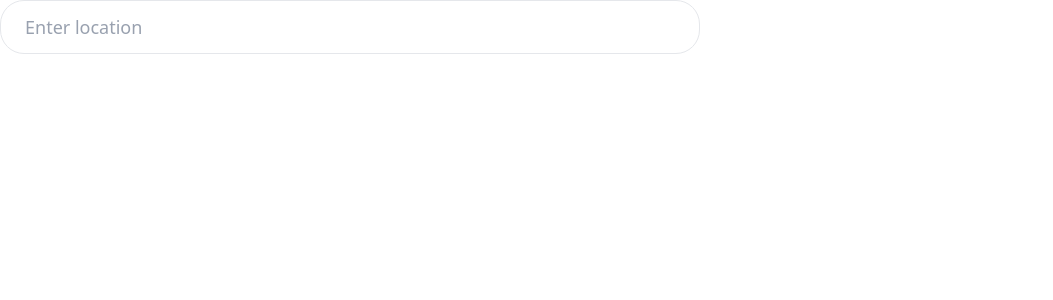
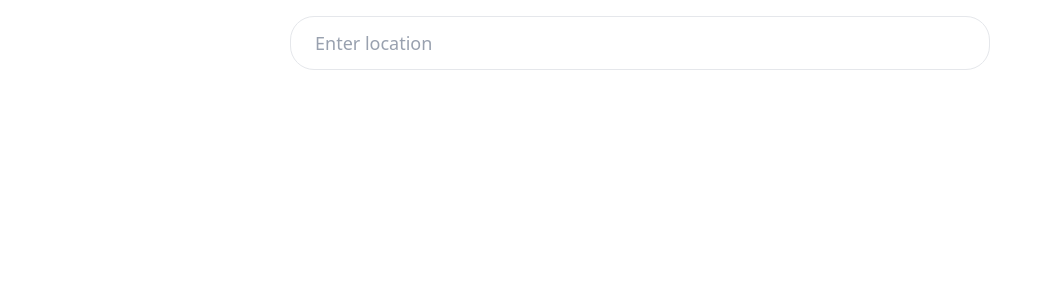
Before and after one commit to DritanR/weather-app, a React (Vite) app: page / in a window 1280 px wide. Shown: the top 300 px of the page, without its empty margins (0-1053 px from the left). Built offline with nearby package versions, Linux system fonts and the light colour scheme.

Commit message:
Implemented react router dom and also displayed api data

```diff
--- a/package.json
+++ b/package.json
@@ -14,6 +14,7 @@
     "axios": "^1.10.0",
     "react": "^19.1.0",
     "react-dom": "^19.1.0",
+    "react-router-dom": "^7.6.2",
     "tailwindcss": "^4.1.10"
   },
   "devDependencies": {
--- a/src/App.jsx
+++ b/src/App.jsx
@@ -1,14 +1,19 @@
 import './App.css'
-import SearchBar from './components/SearchBar'
-import WeatherCard from './components/WeatherCard'
 import { WeatherProvider } from './context/WeatherContext'
+import Weather from './pages/Weather'
+import { BrowserRouter as Router, Routes, Route } from 'react-router-dom'
 
 function App() {
   return (
-    <WeatherProvider>
-    <SearchBar />
-    <WeatherCard />
-    </WeatherProvider>
+    <Router>
+      <div className='w-full h-full relative'>
+        <WeatherProvider>
+          <Routes>
+          <Route path='/' element={<Weather />} />
+          </Routes>
+        </WeatherProvider>
+      </div>
+    </Router>
   )
 }
 
--- a/src/components/SearchBar.jsx
+++ b/src/components/SearchBar.jsx
@@ -4,6 +4,7 @@ import { WeatherContext } from '../context/WeatherContext';
 function SearchBar () {
     const {location, setLocation, searchLocation} = useContext(WeatherContext)
     return (
+        <div className='text-center p-4'>
         <input
         type="text"
         placeholder="Enter location"
@@ -12,6 +13,7 @@ function SearchBar () {
         onChange={(event) => setLocation(event.target.value)}
         onKeyDownCapture={searchLocation}
         />
+        </div>
     )
 }
 
--- a/src/pages/Weather.jsx
+++ b/src/pages/Weather.jsx
@@ -1,7 +1,11 @@
-function Weather () {
+import SearchBar from '../components/SearchBar'
+import WeatherCard from '../components/WeatherCard'
+
+function Weather() {
     return (
         <>
-        <h1>Hi</h1>
+            <SearchBar />
+            <WeatherCard />
         </>
     )
 }
```
Also changed, not shown: src/components/WeatherCard.jsx (+8 -8 lines), 1 other file (tests, documents, lock files or other folders).
